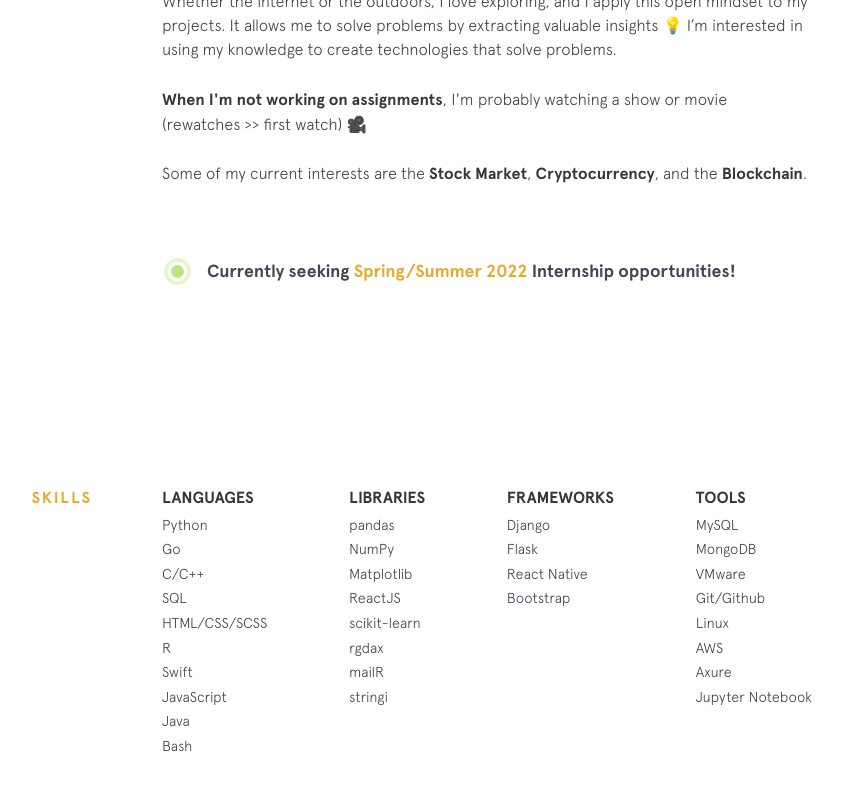
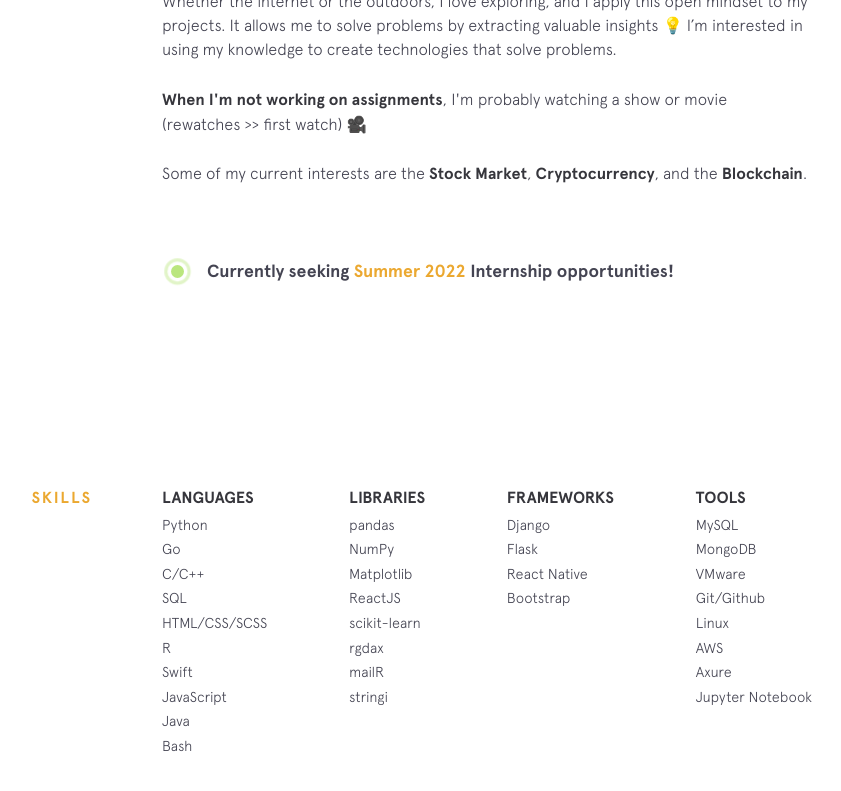
Before and after one commit to rohanxminocha/personal-website-v1, a Jekyll site: the page built from index.html, in a window 1280 px wide and 900 px high, scrolled down 1186 px. Shown: the top 791 px of the window, without its empty margins (288-1129 px from the left). Built offline with Jekyll 4.4.1, drawn with Linux system fonts in a browser that asks for light colours; nearby versions of some CDN libraries.

Commit message:
Update employment-status.html

```diff
--- a/_includes/employment-status.html
+++ b/_includes/employment-status.html
@@ -3,5 +3,5 @@
     <div class="status__light__ring"></div>
     <div class="status__light__led"></div>
   </div>
-  <div class="status__message">Currently seeking <span style="color:#eba830">Spring/Summer 2022</span> Internship opportunities!</div>
+  <div class="status__message">Currently seeking <span style="color:#eba830">Summer 2022</span> Internship opportunities!</div>
 </a>
```
